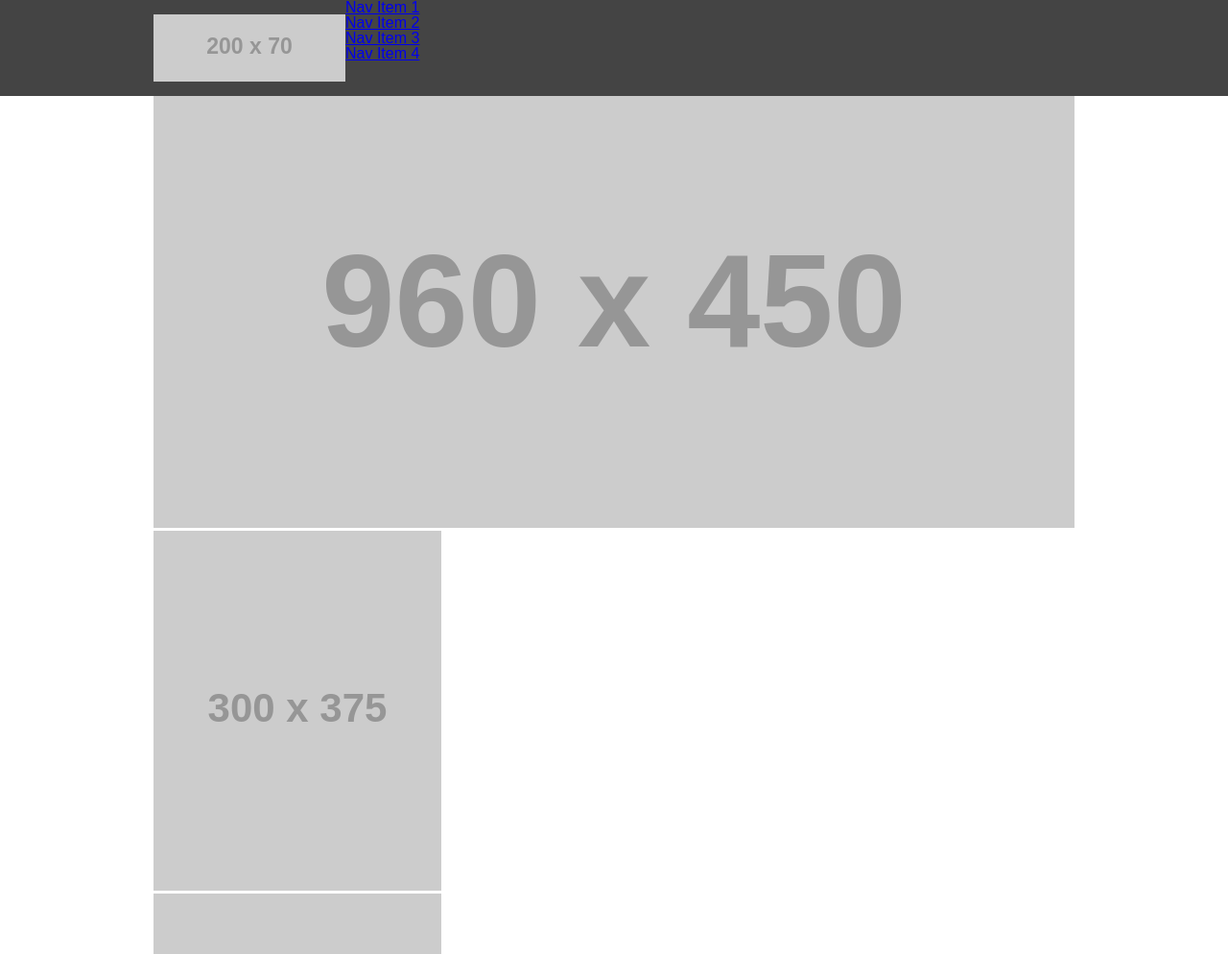
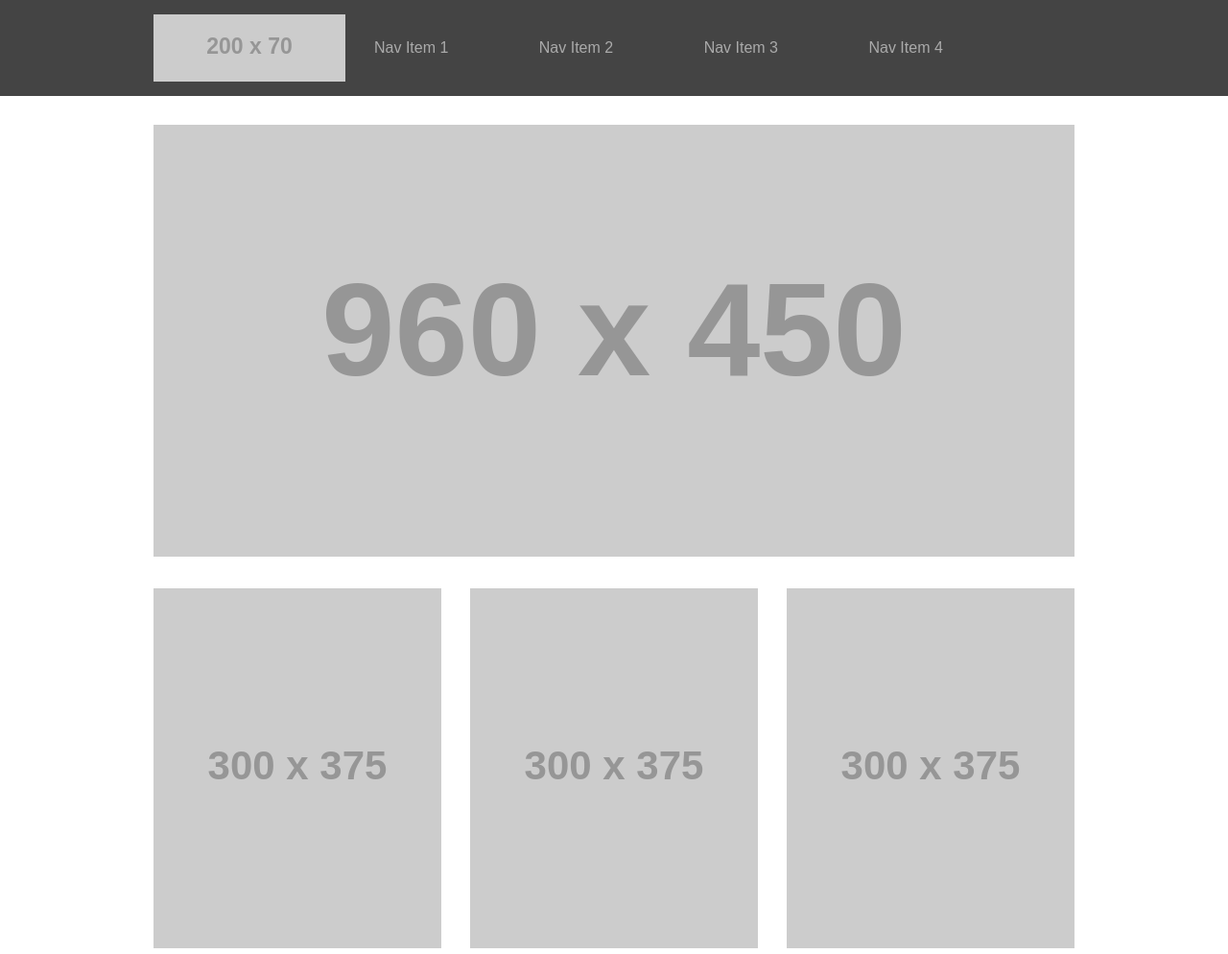
Before and after one commit to jamiguel23/wireframe-exercise, a plain HTML site: page index.html in a window 1280 px wide. Shown: the top 994 px of the page at 96% size. Drawn offline with Linux system fonts and the light colour scheme; placeholder pictures from the web are drawn by us.

Commit message:
floated listed img to left

```diff
--- a/css/stylesheet.css
+++ b/css/stylesheet.css
@@ -16,3 +16,28 @@ nav, main{
     margin-top: 15px;
     float: left;
   }
+  header li {
+    display: inline-block;
+    line-height: 100px;
+    margin-left: 90px;
+  }
+
+  header li:first-child{
+    margin-left: 30px;
+  }
+
+  nav a{
+    text-decoration: none;
+    color: #aaa;
+  }
+
+  main img{
+    margin-top: 30px;
+  }
+  main li{
+    margin-left: 30px;
+    float: left;
+  }
+  main li:first-child{
+    margin-left: 0;
+  }
```
